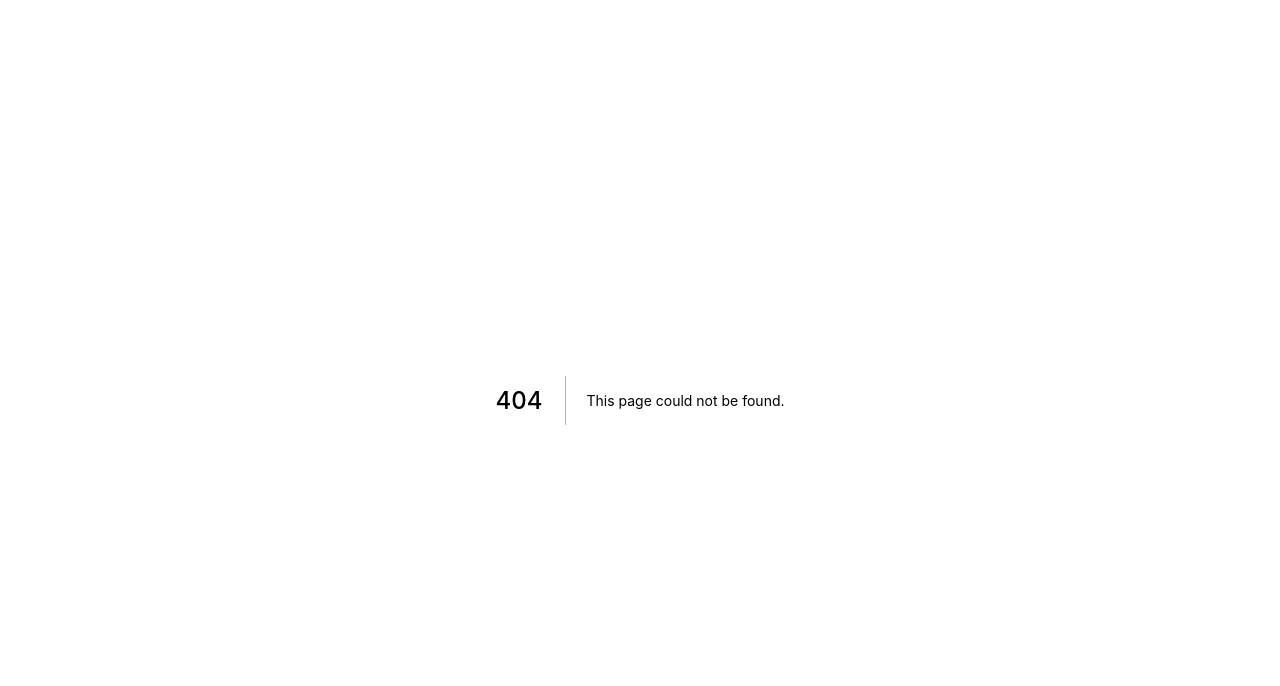
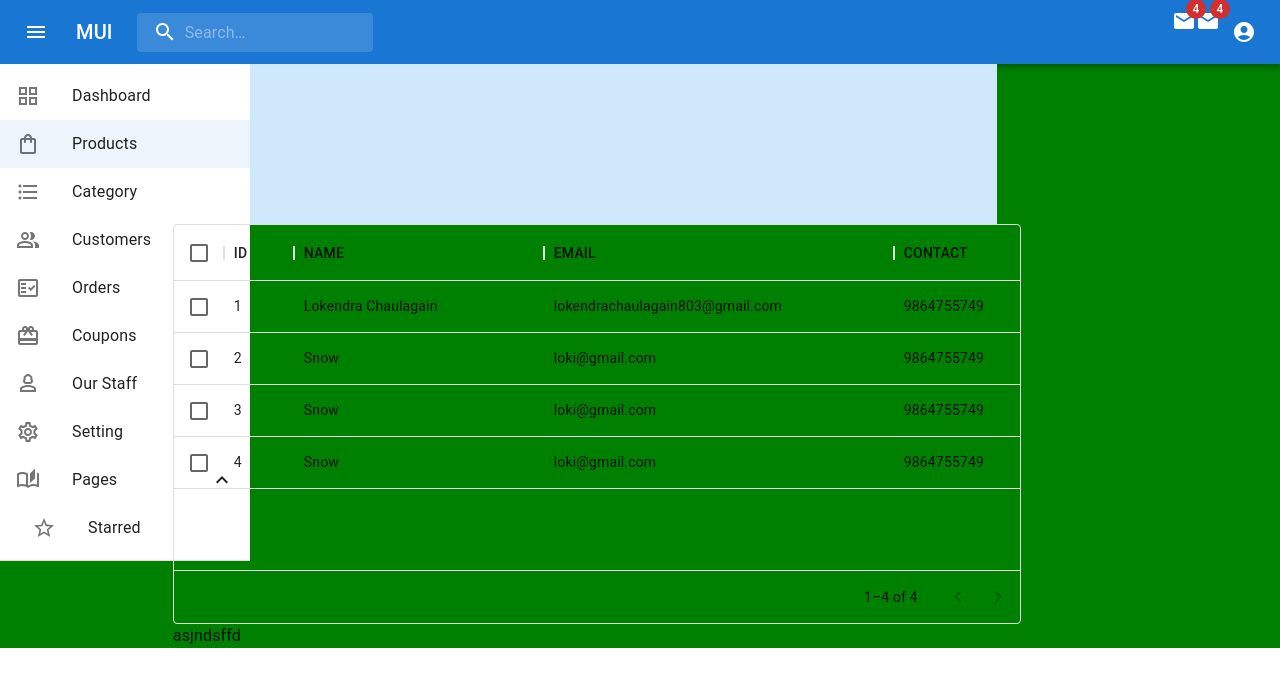
Before and after one commit to lokendra-chaulagain/Next-Admin-Panel, a Next.js app in the folder frontend/: page /ourStaff in a window 1280 px wide. Before the commit this address had no page. Shown: the top 686 px of the page. Built offline with nearby package versions, Linux system fonts and the light colour scheme.

Commit message:
ourStaff tale

```diff
--- a/frontend/package.json
+++ b/frontend/package.json
@@ -13,6 +13,7 @@
     "@emotion/styled": "^11.10.4",
     "@mui/icons-material": "^5.10.3",
     "@mui/material": "^5.10.3",
+    "@mui/x-data-grid": "^5.17.0",
     "next": "12.2.5",
     "react": "18.2.0",
     "react-dom": "18.2.0"
--- a/frontend/src/components/LeftBar.tsx
+++ b/frontend/src/components/LeftBar.tsx
@@ -86,7 +86,15 @@ export default function LeftAppBar() {
   };
 
   return (
-    <Box sx={{ width: "100%", maxWidth: 360, bgcolor: "background.paper" }}>
+    <Box
+      sx={{
+        width: "100%",
+        maxWidth: 250,
+        minWidth: 250,
+        position: "fixed",
+        bgcolor: "background.paper",
+      }}
+    >
       <List>
         {navIcons.map((item, index) => (
           <ListItem key={index} disablePadding>
--- /dev/null
+++ b/frontend/src/components/OurStaffTable.tsx
@@ -0,0 +1,94 @@
+import * as React from "react";
+import { DataGrid, GridColDef, GridValueGetterParams } from "@mui/x-data-grid";
+import OurStaffTableActionIcons from "./OurStaffTableActionIcons";
+
+const columns: GridColDef[] = [
+  { field: "id", headerName: "ID", width: 70 },
+  { field: "fullName", headerName: "NAME", width: 250 },
+
+  {
+    field: "email",
+    headerName: "EMAIL",
+    width: 350,
+  },
+  {
+    field: "contact",
+    headerName: "CONTACT",
+    width: 150,
+  },
+
+  {
+    field: "joiningDate",
+    headerName: "JOINING DATE",
+    type: "number",
+    width: 200,
+  },
+
+  {
+    field: "role",
+    headerName: "ROLE",
+    width: 200,
+  },
+
+  {
+    field: "action",
+    headerName: "ACTION",
+    width: 90,
+  },
+];
+
+const rows = [
+  {
+    id: 1,
+    fullName: "Lokendra Chaulagain",
+    email: "lokendrachaulagain803@gmail.com",
+    contact: "9864755749",
+    role: "WebAPP Developer",
+    joiningDate: "2022/04/09",
+    age: 35,
+  },
+
+  {
+    id: 2,
+    fullName: "Snow",
+    email: "loki@gmail.com",
+    contact: "9864755749",
+    role: "WebAPP Developer",
+    joiningDate: "2022/04/09",
+    age: 35,
+  },
+
+  {
+    id: 3,
+    fullName: "Snow",
+    email: "loki@gmail.com",
+    contact: "9864755749",
+    role: "WebAPP Developer",
+    joiningDate: "2022/04/09",
+    age: 35,
+  },
+
+  {
+    id: 4,
+    fullName: "Snow",
+    email: "loki@gmail.com",
+    contact: "9864755749",
+    role: "WebAPP Developer",
+    joiningDate: "2022/04/09",
+    age: 35,
+  },
+];
+
+export default function OurStaffTable() {
+  return (
+    <div style={{ height: 400, width: "100%" }}>
+      <DataGrid
+        rows={rows}
+        columns={columns}
+        pageSize={5}
+        rowsPerPageOptions={[5]}
+        checkboxSelection
+      />
+    </div>
+  );
+}
--- /dev/null
+++ b/frontend/src/components/OurStaffTableActionIcons.tsx
@@ -0,0 +1,74 @@
+import * as React from "react";
+import Box from "@mui/material/Box";
+import Tooltip from "@mui/material/Tooltip";
+import { Instance } from "@popperjs/core";
+import ModeEditOutlineOutlinedIcon from "@mui/icons-material/ModeEditOutlineOutlined";
+import DeleteOutlinedIcon from "@mui/icons-material/DeleteOutlined";
+import OurStaffTopBar from "./OurStaffTopBar";
+
+export default function OurStaffTableActionIcons() {
+  const positionRef = React.useRef<{ x: number; y: number }>({
+    x: 0,
+    y: 0,
+  });
+  const popperRef = React.useRef<Instance>(null);
+  const areaRef = React.useRef<HTMLDivElement>(null);
+
+  const handleMouseMove = (event: React.MouseEvent) => {
+    positionRef.current = { x: event.clientX, y: event.clientY };
+
+    if (popperRef.current != null) {
+      popperRef.current.update();
+    }
+  };
+
+  return (
+    <>
+      <Tooltip
+        title="Edit"
+        placement="top"
+        arrow
+        PopperProps={{
+          popperRef,
+          anchorEl: {
+            getBoundingClientRect: () => {
+              return new DOMRect(
+                positionRef.current.x,
+                areaRef.current!.getBoundingClientRect().y,
+                0,
+                0
+              );
+            },
+          },
+        }}
+      >
+        <Box ref={areaRef} onMouseMove={handleMouseMove}>
+          <ModeEditOutlineOutlinedIcon />
+        </Box>
+      </Tooltip>
+
+      <Tooltip
+        title="Delete"
+        placement="top"
+        arrow
+        PopperProps={{
+          popperRef,
+          anchorEl: {
+            getBoundingClientRect: () => {
+              return new DOMRect(
+                positionRef.current.x,
+                areaRef.current!.getBoundingClientRect().y,
+                0,
+                0
+              );
+            },
+          },
+        }}
+      >
+        <Box ref={areaRef} onMouseMove={handleMouseMove}>
+          <DeleteOutlinedIcon />
+        </Box>
+      </Tooltip>
+    </>
+  );
+}
--- /dev/null
+++ b/frontend/src/components/OurStaffTopBar.tsx
@@ -0,0 +1,15 @@
+import * as React from "react";
+import CssBaseline from "@mui/material/CssBaseline";
+import Box from "@mui/material/Box";
+import Container from "@mui/material/Container";
+
+export default function OurStaffTopBar() {
+  return (
+    <React.Fragment>
+      <CssBaseline />
+      <Container fixed>
+        <Box sx={{ bgcolor: "#cfe8fc", height: "20vh" }} />
+      </Container>
+    </React.Fragment>
+  );
+}
--- /dev/null
+++ b/frontend/src/pages/ourStaff.tsx
@@ -0,0 +1,25 @@
+import React from "react";
+import Appbar from "../components/Appbar";
+import LeftAppBar from "../components/LeftBar";
+import OurStaffTable from "../components/OurStaffTable";
+import OurStaffTopBar from "../components/OurStaffTopBar";
+import Box from "@mui/material/Box";
+import Grid from "@mui/material/Grid";
+
+export default function OurStaff() {
+  return (
+    <Box sx={{ flexGrow: 1 }} style={{ backgroundColor: "green" }}>
+      <Appbar />
+      <Grid container spacing={2}>
+        <Grid item xs={1.6}>
+          <LeftAppBar />
+        </Grid>
+        <Grid item xs={8} >
+          <OurStaffTopBar />
+          <OurStaffTable />
+          asjndsffd
+        </Grid>
+      </Grid>
+    </Box>
+  );
+}
```
Also changed, not shown: 2 other files (tests, documents, lock files or other folders).
